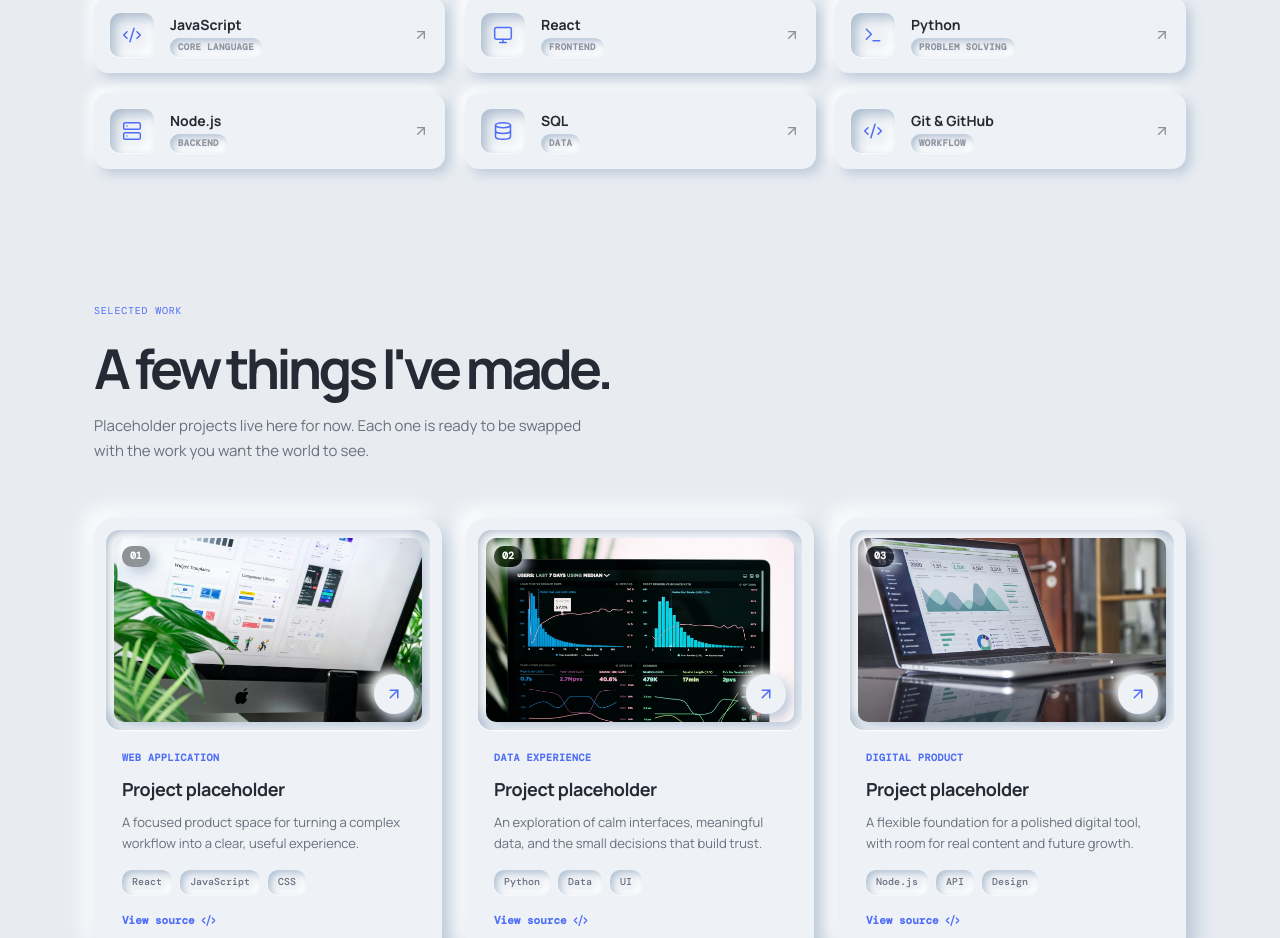
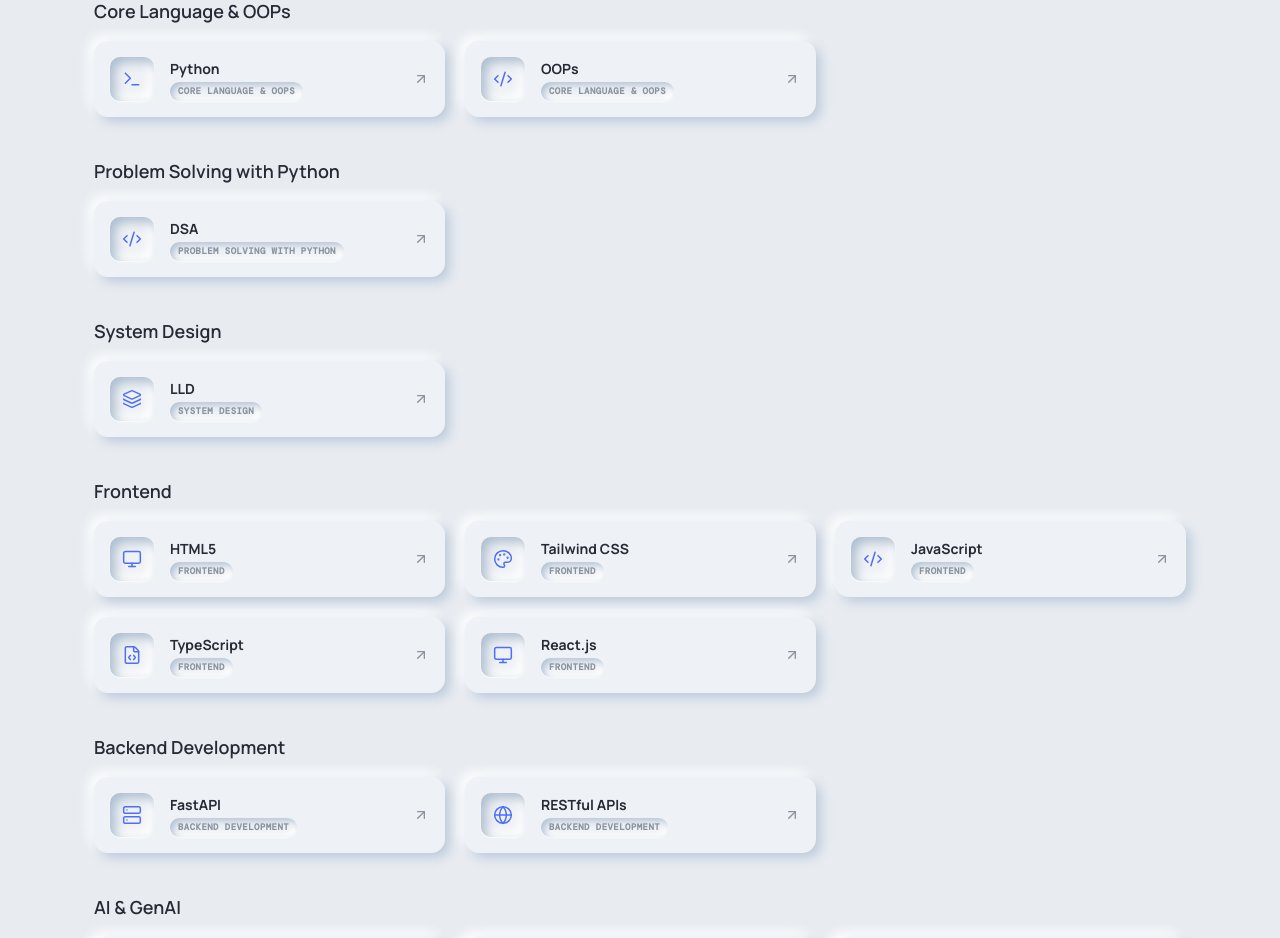
Before and after one commit to Pavithrarapuru/Portfolio, a React (Vite) app: page / in a window 1280 px wide. Shown: the part 1847-2785 px from the top of the page. Built offline with nearby package versions, Linux system fonts and the light colour scheme.

Commit message:
Updated portfolio skills section

```diff
--- a/src/components/sections/Skills.jsx
+++ b/src/components/sections/Skills.jsx
@@ -4,8 +4,22 @@ import SectionHeading from '../common/SectionHeading'
 import SkillCard from '../skills/SkillCard'
 
 function Skills() {
+  const groupedSkills = skills.reduce((groups, skill) => {
+    if (!groups[skill.category]) {
+      groups[skill.category] = []
+    }
+
+    groups[skill.category].push(skill)
+
+    return groups
+  }, {})
+
   return (
-    <section id="skills" data-label="Skills" className="mx-auto max-w-[1140px] px-6 py-16 max-tablet:px-4 max-tablet:py-12">
+    <section
+      id="skills"
+      data-label="Skills"
+      className="mx-auto max-w-[1140px] px-6 py-16 max-tablet:px-4 max-tablet:py-12"
+    >
       <Reveal>
         <SectionHeading
           eyebrow="The toolkit"
@@ -13,9 +27,24 @@ function Skills() {
           copy="A growing set of technologies I use to move from a first sketch to something people can use."
         />
       </Reveal>
-      <div className="grid grid-cols-3 gap-5 max-tablet:grid-cols-2 max-small:grid-cols-1">
-        {skills.map((skill, index) => (
-          <SkillCard key={skill.name} skill={skill} delay={index * 0.05} />
+
+      <div className="space-y-10">
+        {Object.entries(groupedSkills).map(([category, categorySkills]) => (
+          <div key={category}>
+            <h3 className="mb-4 text-lg font-semibold">
+              {category}
+            </h3>
+
+            <div className="grid grid-cols-3 gap-5 max-tablet:grid-cols-2 max-small:grid-cols-1">
+              {categorySkills.map((skill, index) => (
+                <SkillCard
+                  key={skill.name}
+                  skill={skill}
+                  delay={index * 0.05}
+                />
+              ))}
+            </div>
+          </div>
         ))}
       </div>
     </section>
--- a/src/data/skills.js
+++ b/src/data/skills.js
@@ -1,12 +1,83 @@
-import { Code2, Database, Monitor, Server, Terminal } from 'lucide-react'
+import {
+  Code2,
+  Database,
+  Monitor,
+  Server,
+  Terminal,
+  Layers3,
+  Palette,
+  FileCode,
+  Globe,
+  Brain,
+  Bot,
+  Search,
+  Link,
+  Cloud,
+  Zap,
+  GitBranch,
+  Box,
+  Settings,
+  Building2,
+  Clock,
+  ClipboardCheck,
+  BarChart3,
+  Send,
+} from 'lucide-react'
 
 const skills = [
-  { name: 'JavaScript', category: 'Core language', icon: Code2 },
-  { name: 'React', category: 'Frontend', icon: Monitor },
-  { name: 'Python', category: 'Problem solving', icon: Terminal },
-  { name: 'Node.js', category: 'Backend', icon: Server },
-  { name: 'SQL', category: 'Data', icon: Database },
-  { name: 'Git & GitHub', category: 'Workflow', icon: Code2 },
+  // Core Language & Problem Solving
+  { name: 'Python', category: 'Core Language & OOPs', icon: Terminal },
+  { name: 'OOPs', category: 'Core Language & OOPs', icon: Code2 },
+  { name: 'DSA', category: 'Problem Solving with Python', icon: Code2 },
+  { name: 'LLD', category: 'System Design', icon: Layers3 },
+
+  // Frontend
+  { name: 'HTML5', category: 'Frontend', icon: Monitor },
+  { name: 'Tailwind CSS', category: 'Frontend', icon: Palette },
+  { name: 'JavaScript', category: 'Frontend', icon: Code2 },
+  { name: 'TypeScript', category: 'Frontend', icon: FileCode },
+  { name: 'React.js', category: 'Frontend', icon: Monitor },
+
+  // Backend
+  { name: 'FastAPI', category: 'Backend Development', icon: Server },
+  { name: 'RESTful APIs', category: 'Backend Development', icon: Globe },
+
+  // AI & GenAI
+  { name: 'Generative AI', category: 'AI & GenAI', icon: Brain },
+  { name: 'LLMs', category: 'AI & GenAI', icon: Bot },
+  { name: 'RAG', category: 'AI & GenAI', icon: Search },
+  { name: 'LangChain', category: 'AI & GenAI', icon: Link },
+  { name: 'Embeddings', category: 'AI & GenAI', icon: Layers3 },
+  { name: 'Vector Databases', category: 'AI & GenAI', icon: Database },
+
+  // Databases
+  { name: 'SQL', category: 'Databases', icon: Database },
+  { name: 'PostgreSQL', category: 'Databases', icon: Database },
+  { name: 'MongoDB', category: 'Databases', icon: Database },
+  { name: 'DynamoDB', category: 'Databases', icon: Database },
+
+  // Cloud
+  { name: 'AWS', category: 'Cloud & Services', icon: Cloud },
+  { name: 'Amazon Lex', category: 'Cloud & Services', icon: Bot },
+  { name: 'AWS Lambda', category: 'Cloud & Services', icon: Zap },
+
+  // DevOps
+  { name: 'CI/CD', category: 'DevOps', icon: GitBranch },
+  { name: 'Docker', category: 'DevOps', icon: Box },
+  { name: 'Kubernetes', category: 'DevOps', icon: Box },
+  { name: 'Jenkins', category: 'DevOps', icon: Settings },
+
+  // Enterprise
+  { name: 'Verint', category: 'Enterprise Technologies', icon: Building2 },
+  { name: 'WFM', category: 'Verint Enterprise', icon: Clock },
+  { name: 'OM', category: 'Verint Enterprise', icon: Settings },
+  { name: 'QM', category: 'Verint Enterprise', icon: ClipboardCheck },
+  { name: 'DPA', category: 'Verint Enterprise', icon: BarChart3 },
+
+  // Tools
+  { name: 'Git', category: 'Development Tools', icon: GitBranch },
+  { name: 'GitHub', category: 'Development Tools', icon: Code2 },
+  { name: 'Postman', category: 'Development Tools', icon: Send },
 ]
 
 export default skills
```
